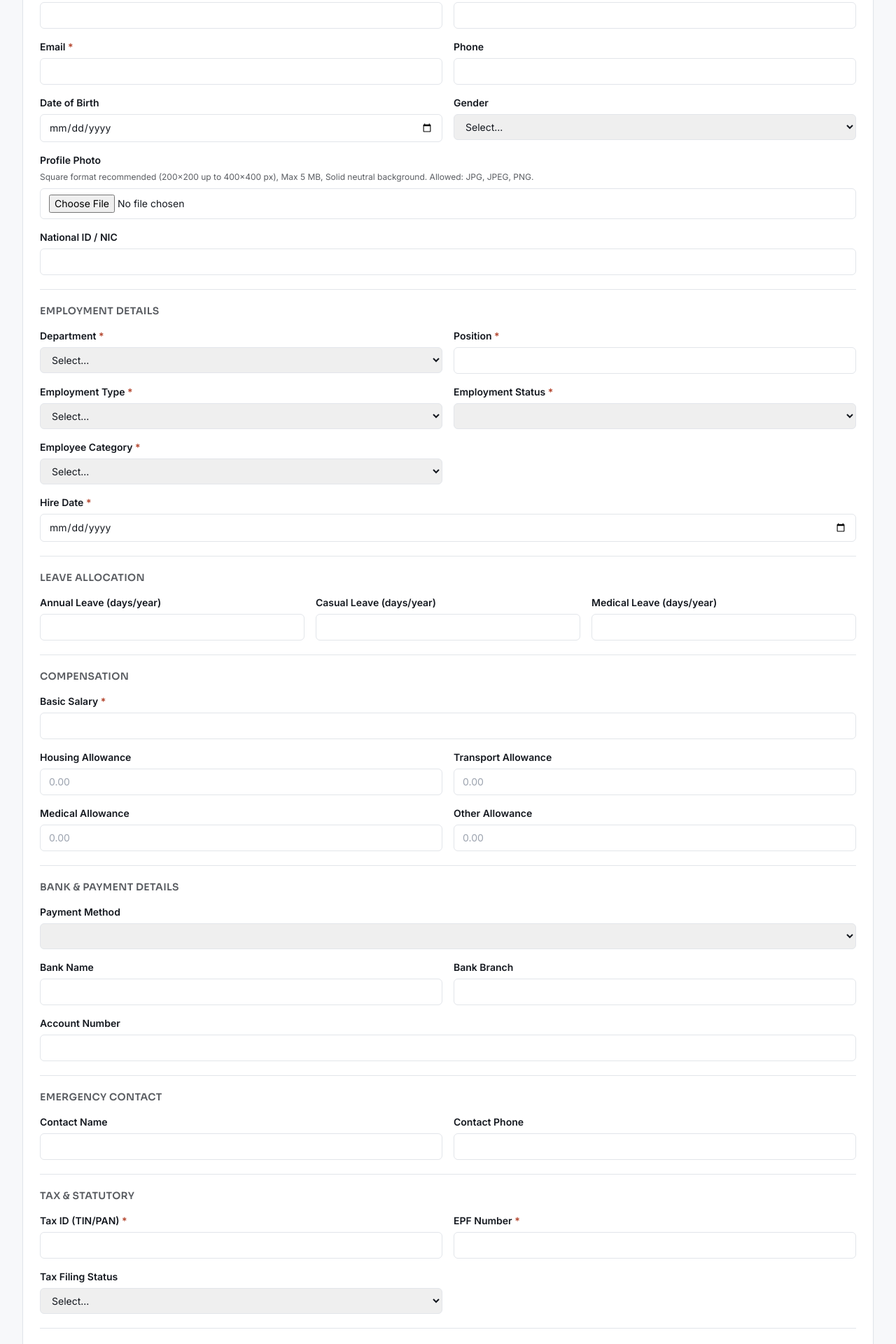
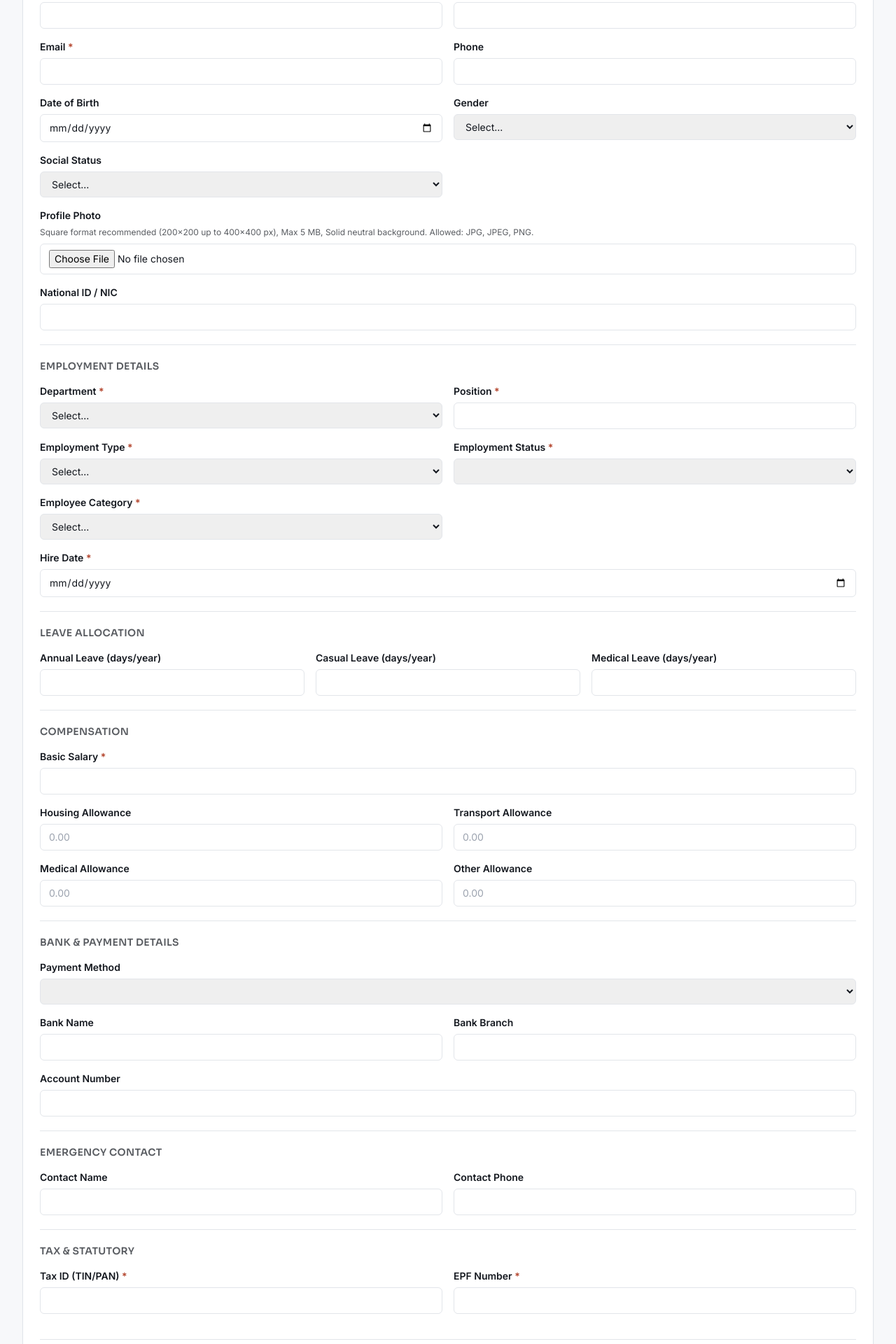
Before and after one commit to RoshD-08/employee_crud, a Python web app: template templates/add_employee.html in a window 1280 px wide. Shown: the part 280-2200 px from the top of the page at 70% size. Run offline with Jinja, Linux system fonts and the light colour scheme; the template is opened without the code that fills it, so the values that code supplies are empty; some libraries are stand-ins or nearby versions.

Commit message:
feat: add social status selection to employee form template

```diff
--- a/templates/add_employee.html
+++ b/templates/add_employee.html
@@ -40,6 +40,16 @@
               <option value="" {% if not employee.gender %}selected{% endif %} disabled>Select...</option>
               {% for g in genders %}
               <option value="{{ g }}" {% if employee.gender == g %}selected{% endif %}>{{ g }}</option>
+              {% endfor %}
+            </select>
+          </div>
+
+          <div>
+            <label class="block text-sm font-semibold text-ink mb-1.5" for="tax_filing_status">Social Status</label>
+            <select id="tax_filing_status" name="tax_filing_status" class="w-full rounded-md border border-line px-3 py-2 text-sm focus:outline-none focus:ring-2 focus:ring-accent/40 focus:border-accent">
+              <option value="" {% if not employee.tax_filing_status %}selected{% endif %} disabled>Select...</option>
+              {% for tfs in tax_filing_statuses %}
+              <option value="{{ tfs }}" {% if employee.tax_filing_status == tfs %}selected{% endif %}>{{ tfs }}</option>
               {% endfor %}
             </select>
           </div>
@@ -208,16 +218,6 @@
           </div>
         </div>
         <div class="grid grid-cols-1 sm:grid-cols-2 gap-4">
-
-          <div>
-            <label class="block text-sm font-semibold text-ink mb-1.5" for="tax_filing_status">Tax Filing Status</label>
-            <select id="tax_filing_status" name="tax_filing_status" class="w-full rounded-md border border-line px-3 py-2 text-sm focus:outline-none focus:ring-2 focus:ring-accent/40 focus:border-accent">
-              <option value="" {% if not employee.tax_filing_status %}selected{% endif %} disabled>Select...</option>
-              {% for tfs in tax_filing_statuses %}
-              <option value="{{ tfs }}" {% if employee.tax_filing_status == tfs %}selected{% endif %}>{{ tfs }}</option>
-              {% endfor %}
-            </select>
-          </div>
         </div>
       </div>
 
```
